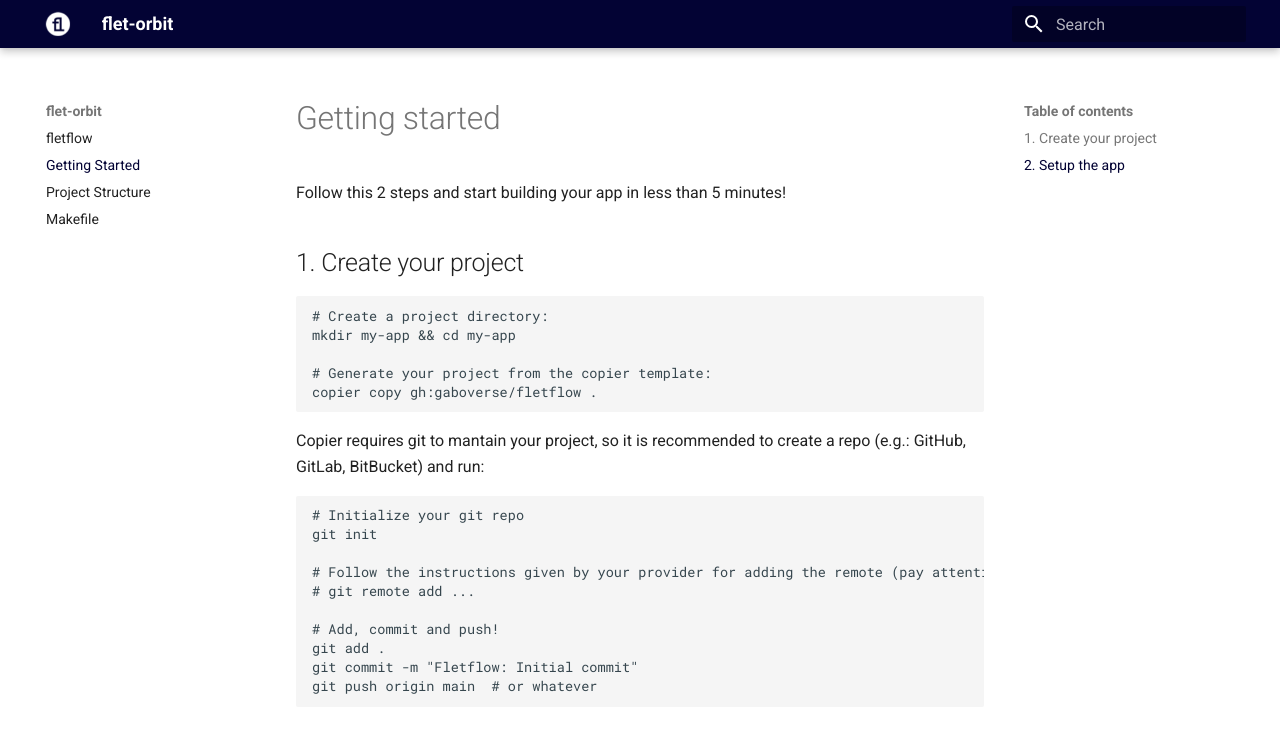
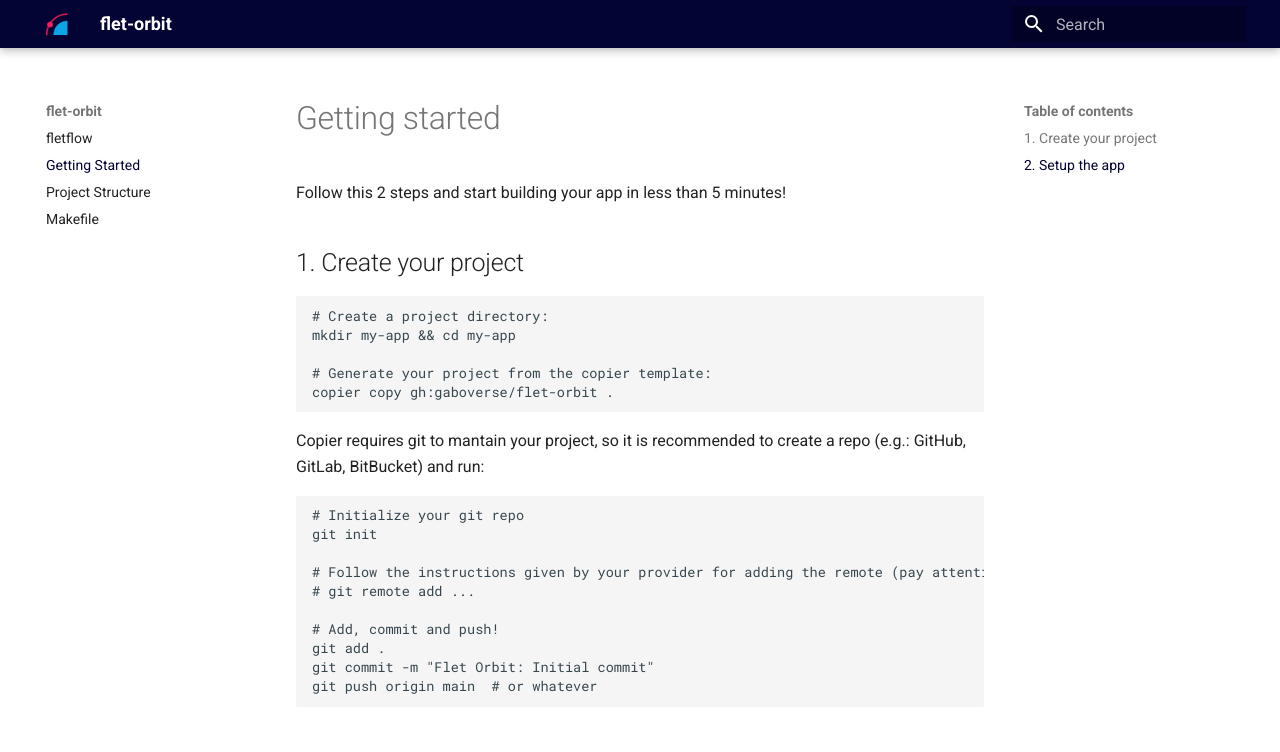
Before and after one commit to gaboverse/flet-orbit-docs, an MkDocs documentation site: the page built from docs/getting-started.md, in a window 1280 px wide and 1031 px high. Shown: the top 752 px of the window. Built offline with MkDocs 1.6.1 and Material for MkDocs 9.7.7, drawn with Linux system fonts in a browser that asks for light colours.

Commit message:
🧹 Rebranding too Flet Orbit

````diff
--- a/docs/getting-started.md
+++ b/docs/getting-started.md
@@ -9,7 +9,7 @@ Follow this 2 steps and start building your app in less than 5 minutes!
 mkdir my-app && cd my-app
 
 # Generate your project from the copier template:
-copier copy gh:gaboverse/fletflow .
+copier copy gh:gaboverse/flet-orbit .
 ```
 
 Copier requires git to mantain your project, so it is recommended to create a repo (e.g.: GitHub, GitLab, BitBucket) and run:
@@ -23,7 +23,7 @@ git init
 
 # Add, commit and push!
 git add .
-git commit -m "Fletflow: Initial commit"
+git commit -m "Flet Orbit: Initial commit"
 git push origin main  # or whatever
 ```
 ## 2. Setup the app
--- a/mkdocs.yaml
+++ b/mkdocs.yaml
@@ -2,8 +2,8 @@ site_name: flet-orbit
 site_url: https://flet-orbit.gabover.se
 theme:
   name: material
-  logo: assets/img/fletflow-isotype-dark.png
-  favicon: assets/img/fletflow-isotype-light.png
+  logo: assets/img/flet-orbit-isotype.png
+  favicon: assets/img/flet-orbit-isotype.png
   palette:
     primary: custom
 extra_css:
````
Also changed, not shown: docs/index.md (+1 -1 lines), docs/assets/img/flet-orbit-isotype.png (added), docs/assets/img/flet-orbit-logo-dark.png, docs/assets/img/flet-orbit-logo-light.png, docs/assets/img/fletflow-isotype-dark.png (deleted), docs/assets/img/fletflow-isotype-light.png (deleted), docs/assets/img/fletflow-logo-dark.png (deleted), docs/assets/img/fletflow-logo-light.png (deleted).
